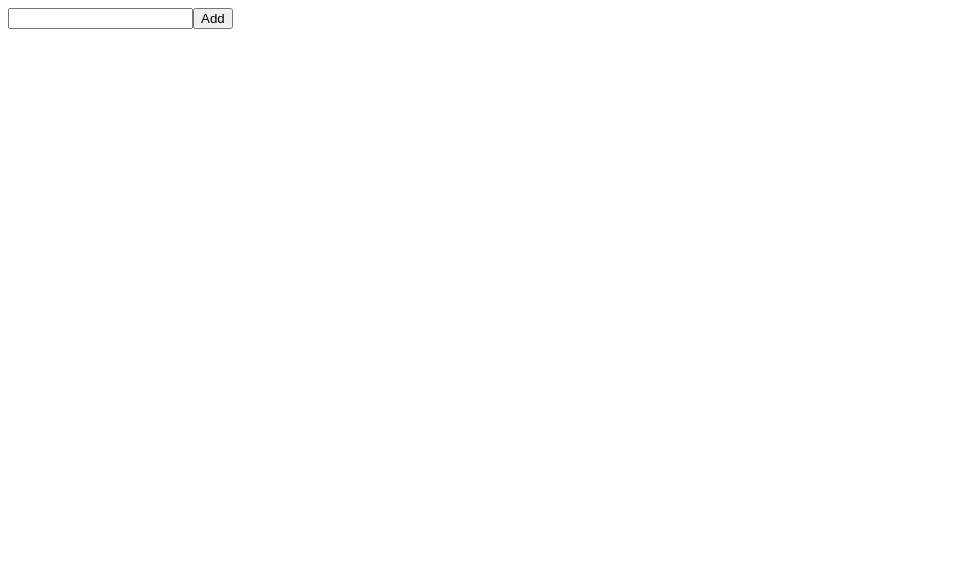
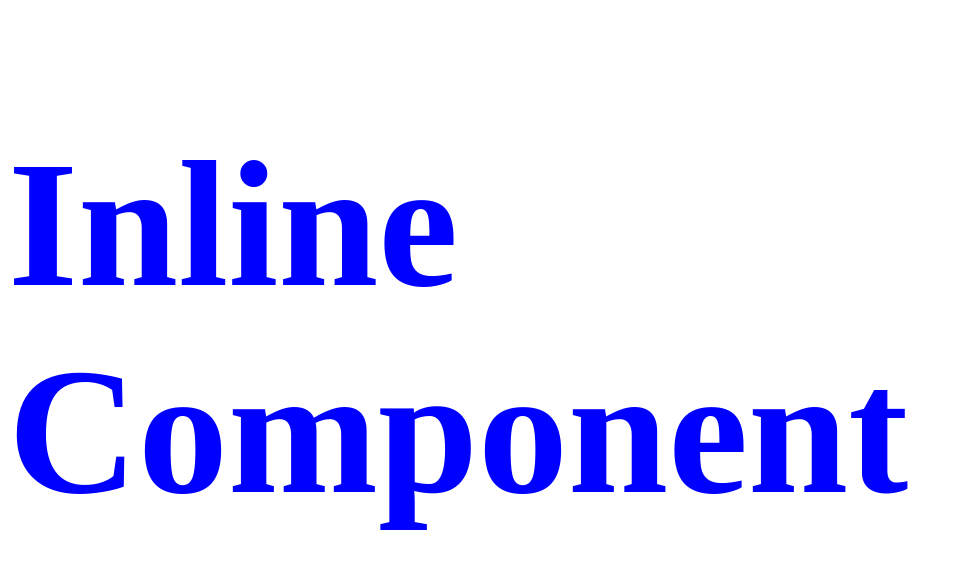
Before and after one commit to JSaillok/ToDo, a React (Vite) app in the folder react/: page / in a window 1280 px wide. Shown: the top 568 px of the page, without its empty margins (0-963 px from the left). Built offline with nearby package versions, Linux system fonts and the light colour scheme.

Commit message:
Inline Styling

```diff
--- a/react/src/App.jsx
+++ b/react/src/App.jsx
@@ -1,9 +1,10 @@
+import InlinneComponent from "./components/InlineComponent";
 import Todo from "./components/Todo"
 
 function App() {
   return (
     <div className="App">
-      <Todo />
+      <InlinneComponent />
     </div>
   )
 }
--- /dev/null
+++ b/react/src/components/InlineComponent.jsx
@@ -0,0 +1,10 @@
+const header = {color:"blue", fontSize:"180px"}
+
+export default function InlinneComponent() {
+    return(
+        <div>
+            {/* <h1 style={{ color:"blue", fontSize:"140px" }} >Inline Component</h1> */}
+            <h1 style={header} >Inline Component</h1>
+        </div>
+    );
+}
```
